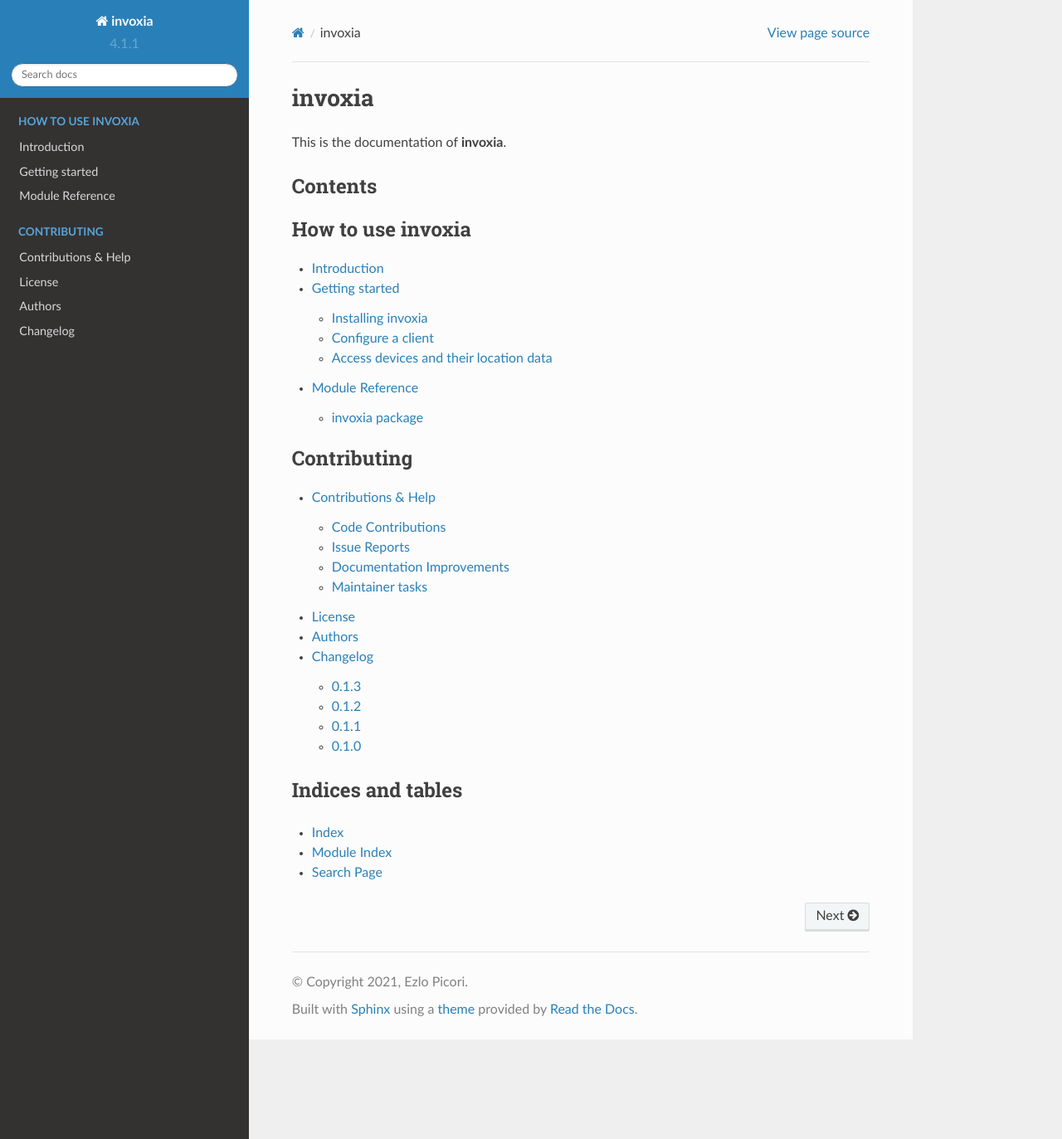
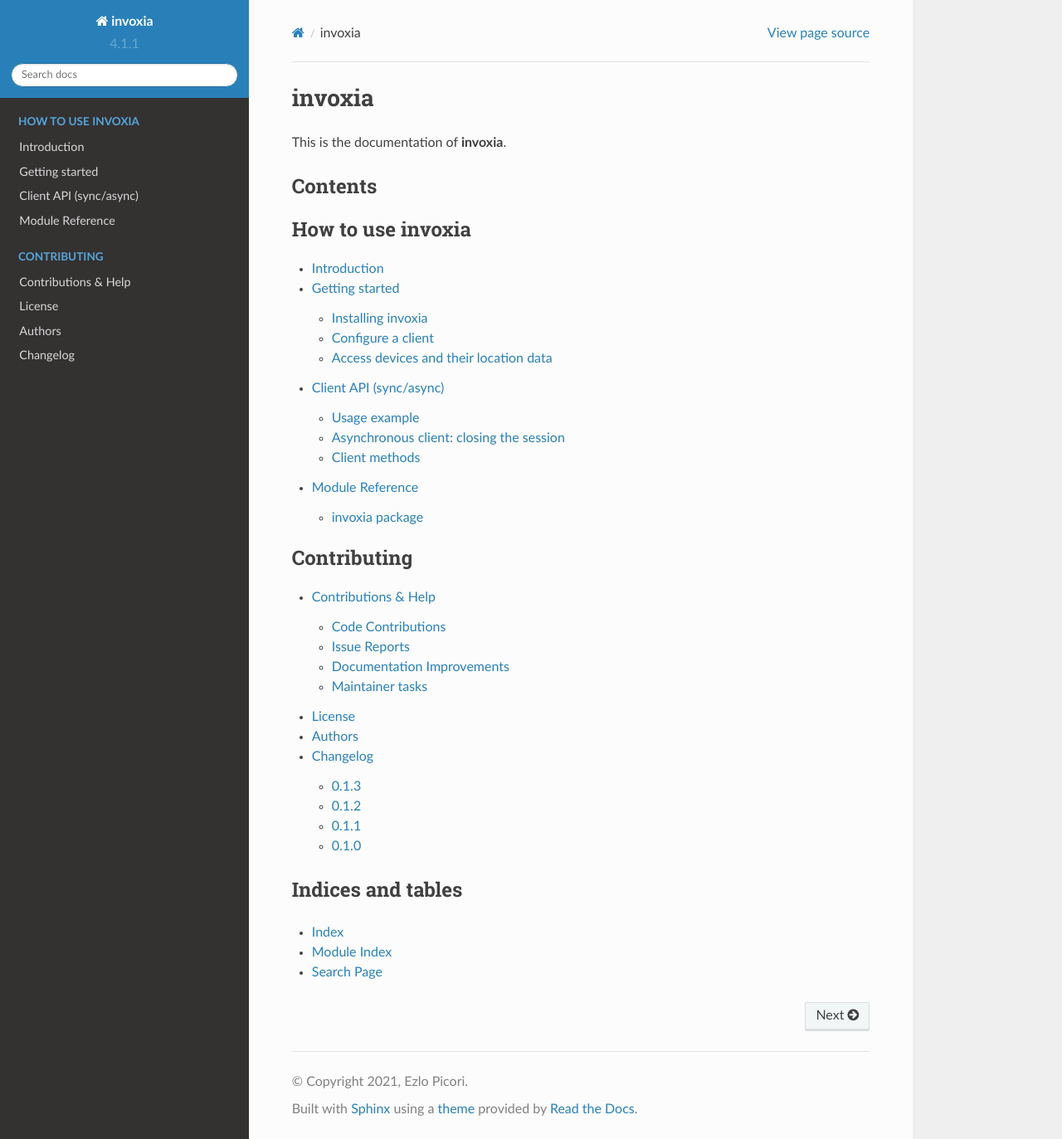
Before and after one commit to charnesp/invoxia_gps_tracker, a Sphinx documentation site: the page built from docs/index.rst, in a window 1280 px wide and 1373 px high. Shown: the whole window at 83% size. Built offline with Sphinx 7.4.7 and the Read the Docs theme 2.0.0, drawn with Linux system fonts in a browser that asks for light colours; the version number is read from the project's files by our own code; some of the changed lines change nothing that is shown.

Commit message:
DOC sync and async client API.

```diff
--- /dev/null
+++ b/docs/client.rst
@@ -0,0 +1,165 @@
+.. _client.rst:
+
+Client API (Sync/Async)
+=======================
+
+Usage example
+-------------
+
+`invoxia` provides both a :class:`Synchronous Client <invoxia.client.synchronous.Client>` and
+an :class:`Asynchronous Client <invoxia.client.asynchronous.AsyncClient>` both implementing
+the same methods.
+
+The use of each client is illustrated in the following example:
+
+.. code-block:: python
+
+    from invoxia import AsyncClient, Client, Config
+
+    def main(config):
+        """Use of synchronous client."""
+        client = Client(cfg)
+
+        users = client.get_users()
+        return users
+
+    async def async_main(config):
+        """Use of asynchronous client."""
+
+        with AsyncClient(config) as client:
+            users = await client.get_users()
+
+        return users
+
+    async def async_main_nocontext(config):
+        """Use of async client without context."""
+        client = AsyncClient(config)
+
+        users = await client.get_users()
+
+        client.close()
+        return users
+
+    if __name__ == "__main__":
+        cfg = Config(username="myusername",
+                     password="mypassword")
+
+        users_sync = main(cfg)
+        users_async1 = await async_main(cfg)
+        users_async2 = await async_main_nocontext(cfg)
+
+
+Asynchronous client: closing the session
+----------------------------------------
+
+As illustrated previously, asynchronous clients must be closed either by:
+
+- Using an asynchronous context manager
+
+.. code-block:: python
+
+    async with AsyncClient(config) as client:
+        ...  # Use client to retrieve data
+
+- By explicitly calling the :meth:`close() <invoxia.client.asynchronous.AsyncClient.close>` method:
+
+.. code-block:: python
+
+    client = AsyncClient(config)
+
+    ...  # use client to retrieve data
+
+    client.close()
+
+
+Client methods
+--------------
+
+Retrieve user details
+~~~~~~~~~~~~~~~~~~~~~
+
+Invoxia API seems to allow multiple users to be associated to a given account.
+All these users can be retrieved by:
+
+.. code-block:: python
+
+    users: List[User] = client.get_users()
+
+Where :class:`User <invoxia.client.datatypes.User>` contains
+
+- the user :attr:`id <invoxia.client.datatypes.User.id>`,
+- its :attr:`username <invoxia.client.datatypes.User.username>`
+- The list of :attr:`profile ids <invoxia.client.datatypes.User.profiles>` associated to user
+
+The notion of profiles seems to be useful only for pro users of Invoxia devices and services.
+Devices can be associated to theses profiles but for general consumers, only a single profile
+is associated to your account, thus making profiles irrelevant.
+similarly, you will only have a single :class:`User <invoxia.client.datatypes.User>` associated
+to your credentials.
+
+A single :class:`User <invoxia.client.datatypes.User>` can also be retrieve if its ``id``
+is known:
+
+.. code-block:: python
+
+    user: User = client.get_user(user_id)
+
+Retrieve devices
+~~~~~~~~~~~~~~~~
+
+Invoxia API lets you access the list of devices associated to your account.
+These contain not only your trackers, but also the smartphones you installed
+the Invoxia app on.
+To get the list of all your devices, user
+
+.. code-block:: python
+
+    devices: List[Device] = client.get_devices()
+
+Each :class:`Device <invoxia.client.datatypes.Device>` defines its
+
+- :attr:`id <invoxia.client.datatypes.Device.id>`
+- :attr:`name <invoxia.client.datatypes.Device.name>`
+- :attr:`created <invoxia.client.datatypes.Device.created>`: date-time when the
+  device was added to your account
+- :attr:`timezone <invoxia.client.datatypes.Device.timezone>`: timezone associated to
+  your device
+- :attr:`version <invoxia.client.datatypes.Device.version>`: version of the
+  smartphone app or of the tracker firmware
+- ``serial``: serial number of the device
+
+Moreover, :class:`Device <invoxia.client.datatypes.Device>` which are also
+:class:`Tracker <invoxia.client.datatypes.Tracker>` instances will have following attributes:
+
+* :attr:`tracker_config <invoxia.client.datatypes.Tracker01.tracker_config>`: Device configuration
+* :attr:`tracker_status <invoxia.client.datatypes.TrackerConfig.tracker_status>`: Current device status
+
+You may retrieve only trackers with
+
+.. code-block:: python
+
+    trackers: List[Tracker] = client.get_devices(kind='tracker')
+
+Get tracker location
+~~~~~~~~~~~~~~~~~~~~
+
+Once you obtain a :class:`Tracker <invoxia.client.datatypes.Tracker>` instance,
+you may query its locations with
+
+.. code-block:: python
+
+    locations: List[TrackerData] = client.get_locations(tracker)
+
+You may limit the time-period for which you query locations and/or
+the maximum count of locations to return:
+
+.. code-block:: python
+
+    locations: List[TrackerData] = client.get_locations(
+        tracker,
+        not_before = datetime.datetime(year=2021, month=10, day=8),
+        not_after = datetime.datetime(year=2021, month 12, day=31),
+        max_count = 50)
+
+Note that one API query returns up to 20 locations.
+Asking for more than that will thus be slower.
--- a/docs/index.rst
+++ b/docs/index.rst
@@ -13,6 +13,7 @@
 
    Introduction <readme>
    Getting started <start>
+   Client API (sync/async) <client>
    Module Reference <api/modules>
 
 .. toctree::
```
